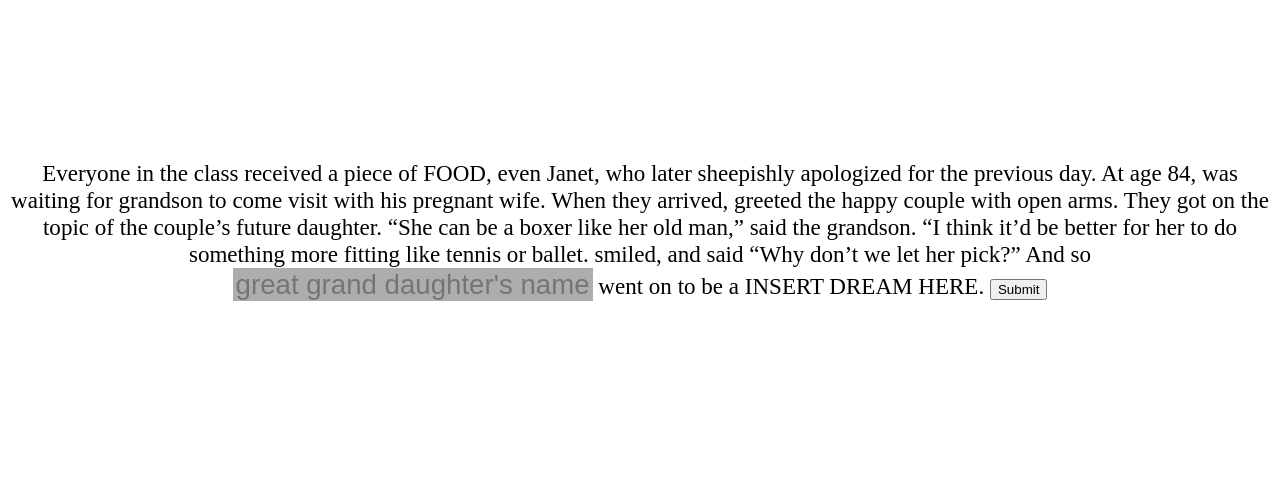
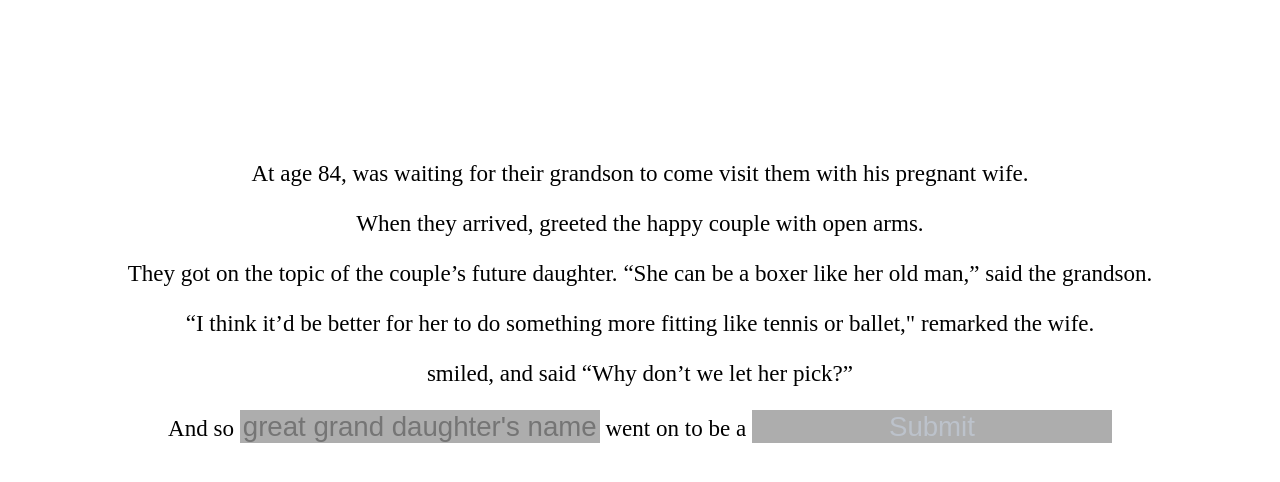
Before and after one commit to ammyl/flawless-hacks-s2017, a Flask app: page /page6 in a window 1280 px wide. Shown: the top 482 px of the page. Run offline with Flask 2, Linux system fonts and the light colour scheme; some libraries are stand-ins or nearby versions.

Commit message:
part 1 story

```diff
--- a/app/templates/page3.html
+++ b/app/templates/page3.html
@@ -13,11 +13,12 @@
 	</head>
 	<body>
 		<form action = "/page4" method = "get">
-			<p> At age 5, during gym class, {{ newStory.Characters.name }} witnessed  classmate Billy picking on Sally, saying, “Girl’s don’t play basketball!” </p>
+			<p> At age 5, during gym class, {{ newStory.Characters.name }} witnessed their classmate Billy picking on Sally, saying, “Girl’s don’t play basketball!” </p>
 
 			<p> {{ newStory.Characters.name }} flew to action immediately,  <input type="text" class = "custom" name="verbs" placeholder = "type what you want to do to BILLY here">
 				<!-- <input type="submit" class="custom button" value="submit"> -->
- 			-ing Billy and stopping him from bothering Sally. Sally was thankful to {{ newStory.Characters.name }} and Billy never bothered Sally ever again. </p>
+ 			 Billy and stopping him from bothering Sally.</p>
+ 			 <p>Sally was thankful to {{ newStory.Characters.name }} and Billy never bothered Sally ever again. </p>
  			<input type="submit" value="Submit">
  		</form>
 
--- a/app/templates/page6.html
+++ b/app/templates/page6.html
@@ -13,23 +13,20 @@
 	</head>
 	<body>
 		<form action = "/yourstory" method = "get">
-			<p>
-			Everyone in the class received a piece of FOOD, even Janet, who later sheepishly apologized for the previous day.
+			<p>At age 84, {{ newStory.Characters.name }} was waiting for their grandson to come visit them with his pregnant wife. </p>
 
-			At age 84, {{ newStory.Characters.name }} was waiting for {{ newStory.Characters.pronoun }} grandson to come visit {{ newStory.Characters.pronoun }} with his pregnant wife.
+			<p>When they arrived, {{ newStory.Characters.name }} greeted the happy couple with open arms. </p>
 
-			When they arrived, {{ newStory.Characters.name }} greeted the happy couple with open arms.
+			<p>They got on the topic of the couple’s future daughter. “She can be a boxer like her old man,” said the grandson. </p>
 
-			They got on the topic of the couple’s future daughter. “She can be a boxer like her old man,” said the grandson.
+			<p>“I think it’d be better for her to do something more fitting like tennis or ballet," remarked the wife. </p>
 
-			“I think it’d be better for her to do something more fitting like tennis or ballet.
+			<p>{{ newStory.Characters.name }} smiled, and said “Why don’t we let her pick?”</p>
 
-			{{ newStory.Characters.name }} smiled, and said “Why don’t we let her pick?”
+			<p>And so <input type="text" class = "custom" name="girlName" placeholder = "great grand daughter's name">
 
-			And so <input type="text" class = "custom" name="girlName" placeholder = "great grand daughter's name">
-
-			went on to be a INSERT DREAM HERE.
-			<input type="submit" value="Submit">
+			went on to be a <input type="text" class = "custom" HERE.
+ 			<input type="submit" value="Submit">
 			</p>
 		</form>
 	</body>
--- a/app/templates/yourstory.html
+++ b/app/templates/yourstory.html
@@ -12,7 +12,7 @@
 
 	</head>
 	<body>
-		<p>There was a young GENDER named {{ newStory.Characters.name }}. From a young age, it was determined in the prophecy that this young GENDER would become our HERO.
+		<p>There was a young {{newStory.Charcters.gender}} named {{ newStory.Characters.name }}. From a young age, it was determined in the prophecy that this young GENDER would become our HERO.
 
 		<!--[INSERT USER’S DRAWING OF HERO]-->
 
```
Also changed, not shown: app/templates/page4.html (+4 -4 lines), app/templates/page5.html (+3 -4 lines).
